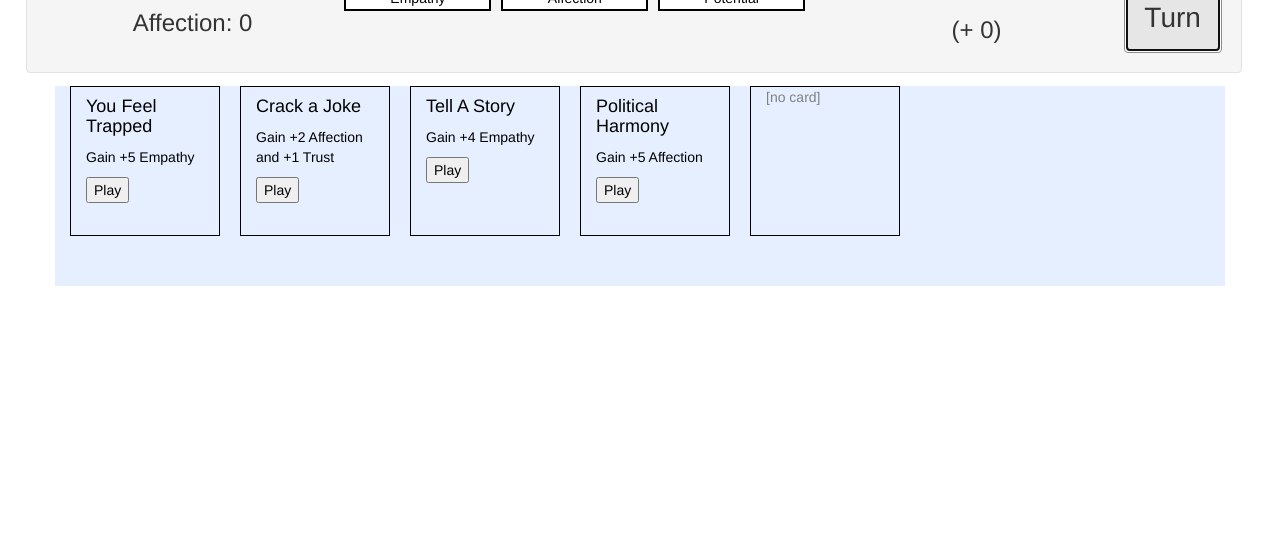
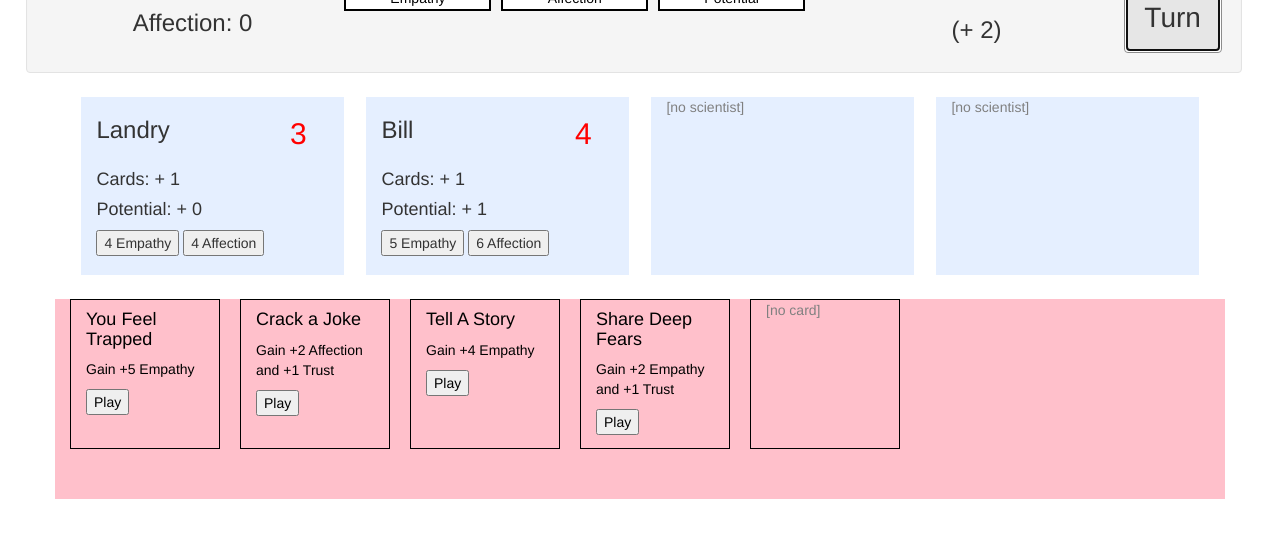
Before and after one commit to paperplatoon/befriend-some-scientists, a plain HTML site: page AI Card Game test0/index.html in a window 1280 px wide. Both pictures are taken after a click on the button "End Turn". Shown: the part 89-626 px from the top of the page. Drawn offline with nearby package versions, Linux system fonts and the light colour scheme.

Commit message:
Version 0.3
Adding Scientist Cards and trying to add the chance to "evolve" scientists by merging one scientist object with another

```diff
--- a/AI Card Game test0/index.css
+++ b/AI Card Game test0/index.css
@@ -44,7 +44,7 @@ div.end-turn {
 	flex: 1;
 }
 
-div.trust-render, div.potential-render {
+div.emp-render, div.potential-render {
 	text-align: center;
 	flex: 3;
 }
@@ -59,6 +59,19 @@ button.end-turn {
 	background-color: pink;
 }
 
+/* Scientist Cards  */
+
+div.scientists {
+	display: flex;
+	flex-direction: row;
+	min-height: 25vh;
+}
+
+.scientistCard {
+	background-color: #e5efff;
+	margin: 1%;
+}
+
 
 /* Player Cards  */
 
@@ -66,8 +79,9 @@ div.player-cards {
 	display: flex;
 	flex-direction: row;
 	min-height: 25vh;
-	max-height: 25vh;
-	background-color: #e5efff;
+	background-color: pink;
+	margin: auto;
+	margin-top: 1%;
 }
 
 .playerCard {
--- a/AI Card Game test0/index.html
+++ b/AI Card Game test0/index.html
@@ -15,7 +15,7 @@
 <!-- This has the top row: Trust, Potential, and Player Choice buttons-->
 	<div class="container well top-row">
 		<!-- This shows the trust, empathy, and affection stats-->
-		<div class="trust-render">
+		<div class="emp-render">
 
 		</div>
 
--- a/AI Card Game test0/main.js
+++ b/AI Card Game test0/main.js
@@ -26,7 +26,6 @@ const crackjoke = {
   name: 'Crack a Joke',
   text: 'Gain +2 Affection and +1 Trust',
   cardEffect: function () {
-    console.log('crack a joke sure is working')
     window.Player.playerAffection += 2
   }
 }
@@ -36,7 +35,6 @@ const consolation = {
   name: 'Console Sad Researcher',
   text: 'Gain +4 Affection',
   cardEffect: function () {
-    console.log('consolation sure is working')
     window.Player.playerAffection += 4
   }
 }
@@ -46,7 +44,6 @@ const politics = {
   name: 'Political Harmony',
   text: 'Gain +5 Affection',
   cardEffect: function () {
-    console.log('political harmony sure is working')
     window.Player.playerAffection += 5
   }
 }
@@ -85,7 +82,10 @@ const scientist1 = {
   affReq: 6,
   evolveTo: 'scientist1a',
   gainCards: 1,
-  gainPotertial: 1
+  gainPotertial: 1,
+  getSmarter: function () {
+    Object.assign(scientist1, scientist1a)
+  }
 }
 
 const scientist1a = {
@@ -146,7 +146,7 @@ const drawACard = function (myArray) {
 // It also returns the card
 const playerDraw = function (myArray) {
   const tempCard = drawACard(myArray)
-  if (playerHand.length <= 3) {
+  if (playerHand.length <= 4) {
     playerHand.push(tempCard)
   } else {
     window.alert('Your hand is full. ' + tempCard.name + ' was discarded.')
@@ -156,24 +156,33 @@ const playerDraw = function (myArray) {
   return tempCard
 }
 
+const ScientistDraw = function (myArray) {
+  const tempScientist = drawACard(myArray)
+  if (scientistsInPlay.length <= 3) {
+    scientistsInPlay.push(tempScientist)
+  } else {
+    window.alert('No research openings. ${tempScientist.name} was not hired.')
+    trashArray.push(tempScientist)
+  }
+  displayScientists()
+  return tempScientist
+}
+
 // Takes an array of cards and places myCard into the UI correctly
 
 // takes a card and executes that card's effect, then locates the card's index in the player's hand
 // and removes the card from the player's hand, then pushes it to the trash array.
 const playCard = function (myCardIndex) {
-  console.log(playerHand[myCardIndex], {myCardIndex, playerHand})
   const discardedCard = playerHand.splice(myCardIndex, 1)[0]
-  console.log({discardedCard})
   discardedCard.cardEffect()
-  console.log({playerHand})
   trashArray.push(discardedCard)
   displayPlayerHand()
-  renderTrust()
-  renderPlayer()
+  renderEmpathy()
+  renderPotential()
 }
 
-const renderTrust = function () {
-  $('.trust-render').html(
+const renderEmpathy = function () {
+  $('.emp-render').html(
   ` <div class="empathy-affection-stats">
       <h3 class="stat-name-col">Empathy: ${window.Player.playerEmpathy}</h3>
       <h3 class="stat-name-col">Affection: ${window.Player.playerAffection}</h3>
@@ -181,13 +190,79 @@ const renderTrust = function () {
     `)
 }
 
-const renderPlayer = function () {
+const renderPotential = function () {
   $('.potential-render').html(
   ` <div class="potential-stats">
         <h2 class="stat-name-col">Potential: ${window.Player.playerPotential}/100</h2>
         <h3 class="stat-name-col">(+ ${scientistsInPlay.length})</h3>
     </div>
     `)
+}
+
+// displays the Scientists correctly
+const displayScientists = function () {
+  const [one, two, three, four] = scientistsInPlay
+  const _scientistsInPlay = [one, two, three, four]
+
+  const scientistsZone = $('.scientists')
+  scientistsZone.empty()
+
+  const scientistsHtml = _scientistsInPlay
+    .map(renderScientist)
+    .join('')
+
+  scientistsZone.html(scientistsHtml)
+  console.log('fired')
+}
+
+const renderScientist = function (scientist, index) {
+  if (!scientist) {
+    return `<div class="col-sm-3 col-xs-6 scientistCard">
+    <p style="color: grey">[no scientist]</p>
+    </div>
+    `
+  }
+  return `
+    <div class="col-sm-3 col-xs-6 scientistCard">
+      <div class="nameAndTurns" style="display:flex; flex-direction:row;">
+        <h3 style="flex:5;">${scientist.name}</h3>
+        <h2 style="flex:1; color:red">${scientist.turnsToEnd}</h2>
+      </div>
+      <h4>Cards: + ${scientist.gainCards}</h4>
+      <h4>Potential: + ${scientist.gainPotertial}</h4>
+      <button class="scientistButton" onclick="playEmpathy(${index})">${scientist.empReq} Empathy</button>
+      <button class="scientistButton" onclick="playAffection(${index})">${scientist.affReq} Affection</button>
+    </div> `
+}
+
+const playEmpathy = function (myScientistIndex) {
+  console.log(scientistsInPlay[myScientistIndex], {myScientistIndex, scientistsInPlay})
+  const playedScientist = scientistsInPlay.splice(myScientistIndex, 1)[0]
+  console.log({playedScientist})
+  if (playedScientist.empReq <= window.Player.playerEmpathy) {
+    playedScientist.getSmarter()
+    displayScientists()
+    renderEmpathy()
+    renderPotential()
+  } else {
+
+  }
+  alert('You do not have enough Empathy')
+}
+
+const playAffection = function (myScientistIndex) {
+  console.log(scientistsInPlay[myScientistIndex], {myScientistIndex, scientistsInPlay})
+  const playedScientist = scientistsInPlay.splice(myScientistIndex, 1)[0]
+  console.log({playedScientist})
+  if (playedScientist.affReq <= window.Player.playerAffection) {
+    playedScientist.getSmarter()
+    displayScientists()
+    renderEmpathy()
+    renderPotential()
+  } else {
+
+  }
+  alert('You do not have enough Affection')
 }
 
 // displays your hand correctly
@@ -203,7 +278,6 @@ const displayPlayerHand = function () {
     .join('')
 
   cardZone.html(cardsHtml)
-  console.log('fired')
 }
 
 const renderCard = function (card, index) {
@@ -226,8 +300,10 @@ $(window).load(function () {
   playerDraw(deckArray)
   playerDraw(deckArray)
   playerDraw(deckArray)
-  renderPlayer()
-  renderTrust()
+  renderPotential()
+  renderEmpathy()
+  ScientistDraw(scientistDeck)
+  ScientistDraw(scientistDeck)
   console.log({deckArray})
   console.log({playerHand})
 })
@@ -253,8 +329,8 @@ function endTurn () {
   window.Player.turns += 1
   window.Player.playerPotential += 1
 
-  renderPlayer()
-  renderTrust()
+  renderPotential()
+  renderEmpathy()
 
   isGameOver()
 }
```
